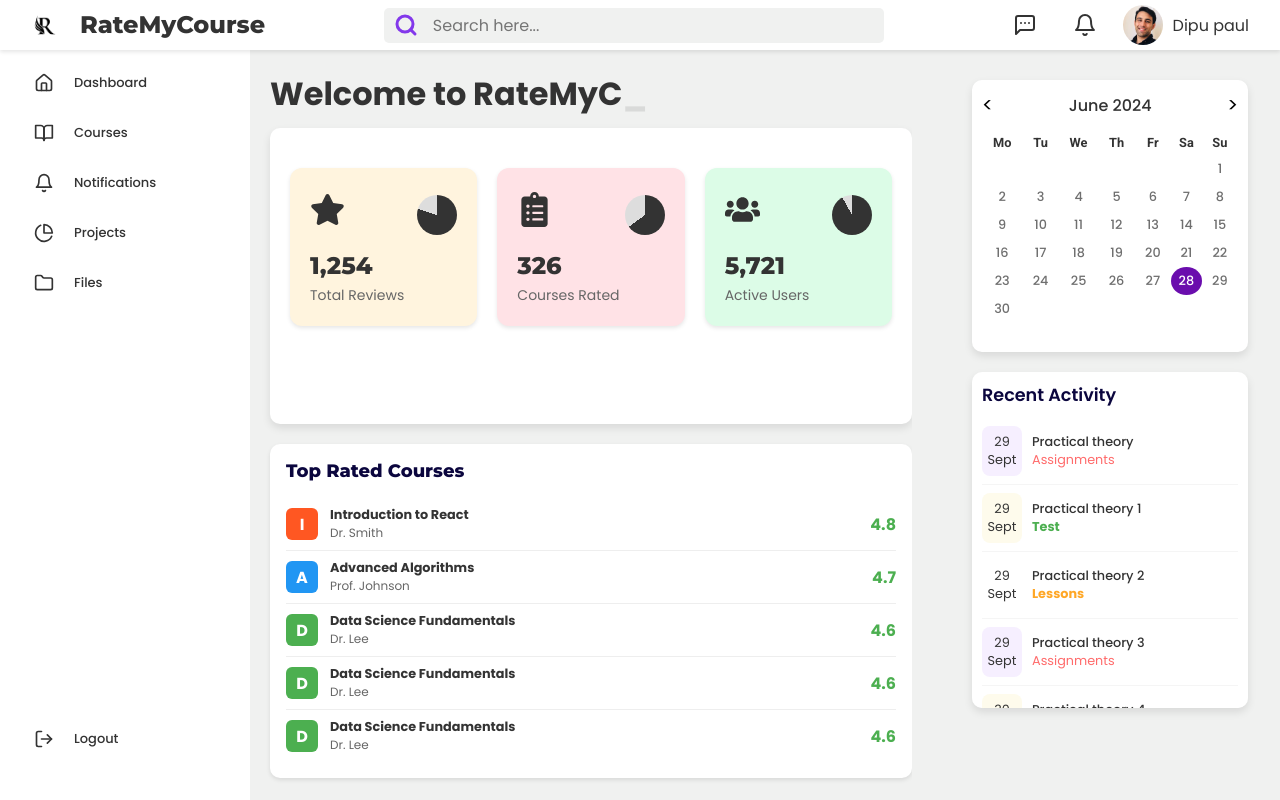
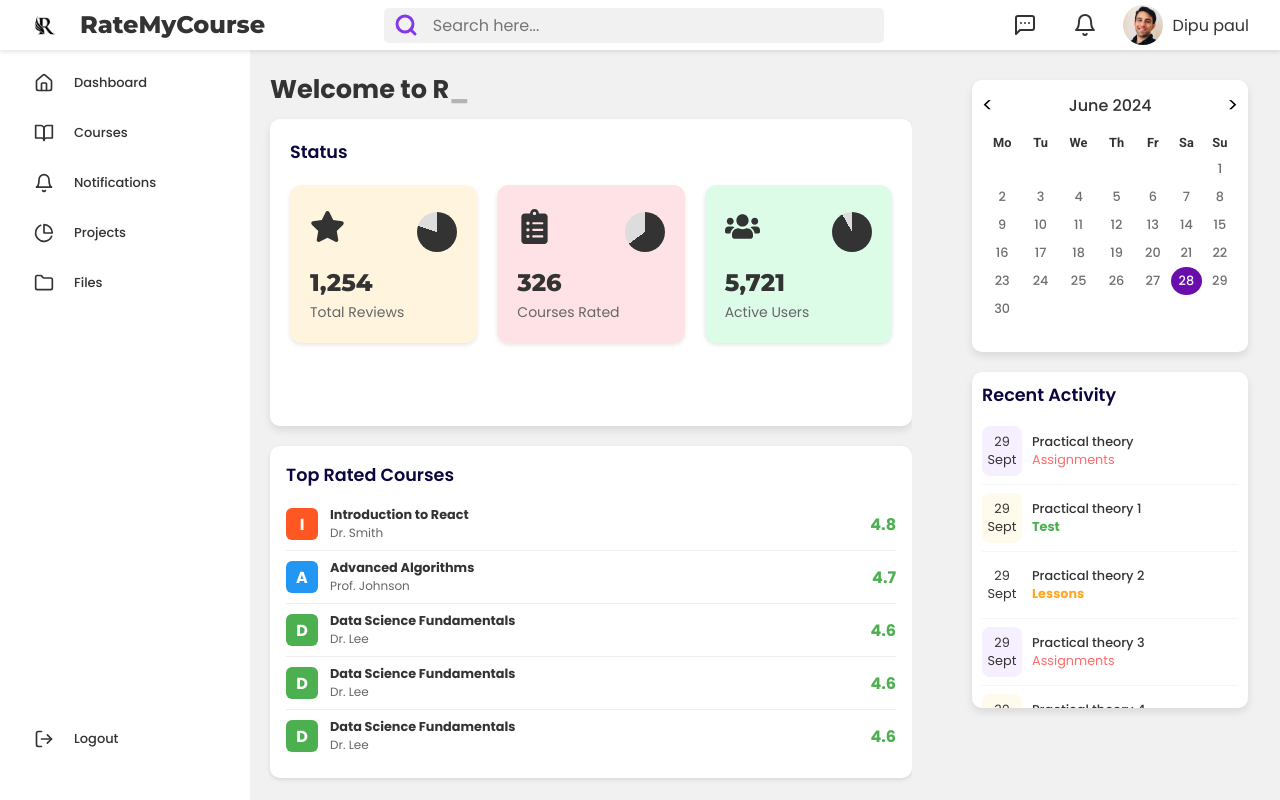
Before and after one commit to aditya19lohia/course_project, a React (Create React App) app in the folder client/: page /home in a window 1280 px wide. Built offline with nearby package versions, Linux system fonts and the light colour scheme.

Commit message:
minute status changes

```diff
--- a/client/src/components/DynamicGreeting/DynamicGreeting.css
+++ b/client/src/components/DynamicGreeting/DynamicGreeting.css
@@ -6,7 +6,7 @@
   font-family: 'Roboto',sans-serif;
   font-weight: normal;
   width: 100%;
-  font-size: 1rem;
+  font-size: 0.8em;
   color: var(--text-color);
   text-align: left;
 }
--- a/client/src/components/Stats/Stats.css
+++ b/client/src/components/Stats/Stats.css
@@ -8,6 +8,14 @@
     box-shadow: 0 4px 8px rgba(0, 0, 0, 0.1);
 }
 
+
+.status-title{
+  font-family: "Poppins", sans-serif;
+  font-weight: 600;
+  color: #0b063e;
+  font-size: 1.1em;
+  /* margin-bottom: 1e; */
+}
 .stats-Container {
     padding: 20px;
   }
--- a/client/src/components/Stats/Stats.js
+++ b/client/src/components/Stats/Stats.js
@@ -5,6 +5,7 @@ import { FaStar, FaClipboardList, FaUsers } from 'react-icons/fa';
 function Stats() {
   return (
     <div className="stats-Container">
+    <h2 className="status-title">Status</h2>
       <div className='status-cards'>
        <StatusCard
           backgroundColor="#fff4de"
--- a/client/src/components/StatusCards/StatusCards.css
+++ b/client/src/components/StatusCards/StatusCards.css
@@ -2,7 +2,7 @@
     border-radius: 12px;
     padding: 20px;
     width: 350px;
-    height: 100%;
+    height: 60%;
     display: flex;
     flex-direction: column;
     justify-content: space-between;
--- a/client/src/components/TopRatedCourse/TopRatedCourses.css
+++ b/client/src/components/TopRatedCourse/TopRatedCourses.css
@@ -6,14 +6,17 @@
     width: 100%;
     margin-left: 14%;
     /* margin-top: 25%; */
+
     margin:10px 0 2px ;
     max-height: 21rem;
   }
 
   .top-rated-courses__title {
-    font-size: 18px;
-    margin-bottom: 16px;
+    font-family: "Poppins", sans-serif;
+    font-weight: 600;
     color: #0b063e;
+    font-size: 1.1em;
+    margin-bottom: 10px;
   }
 
   .course-list {
--- a/client/src/pages/Home.js
+++ b/client/src/pages/Home.js
@@ -8,7 +8,7 @@ import DynamicGreeting from "../components/DynamicGreeting/DynamicGreeting"
 import './Home.css';
 
 function Home() {
-  const userName = 'John Doe'; // Replace with actual user name
+  const userName = 'Geetu Arora'; // Replace with actual user name
 
   return (
     <div className="home-container">
```
